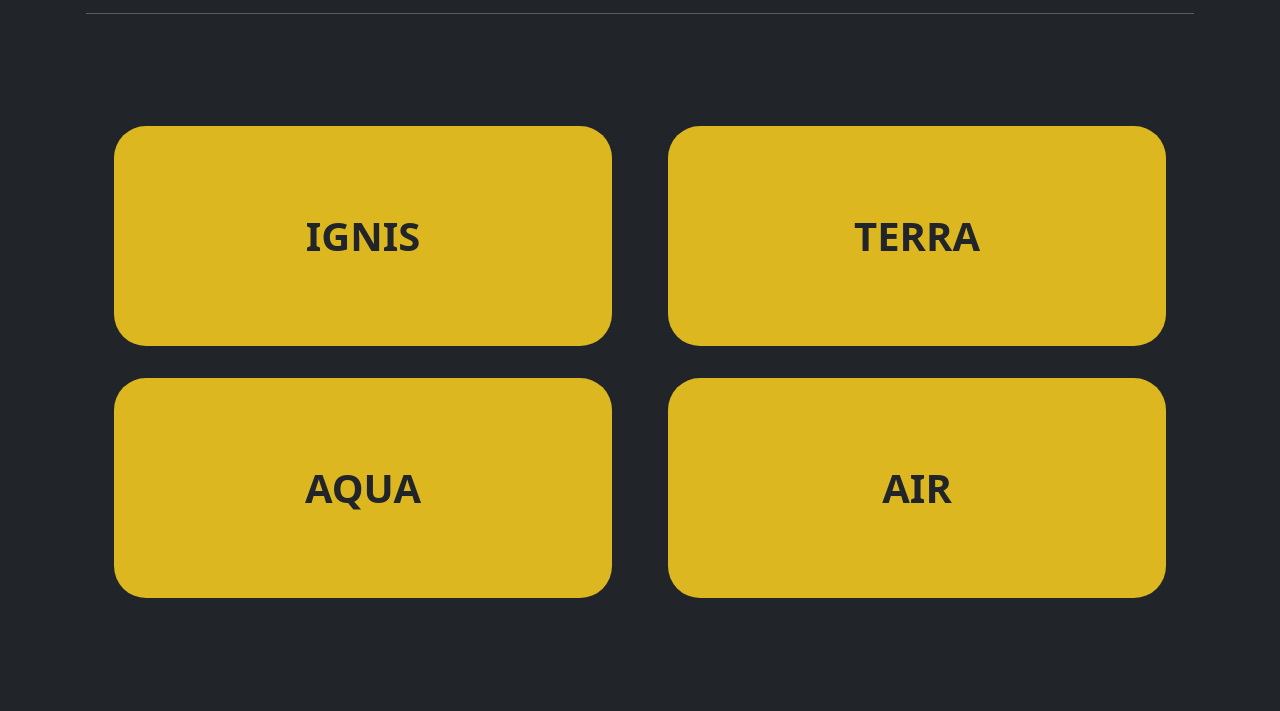
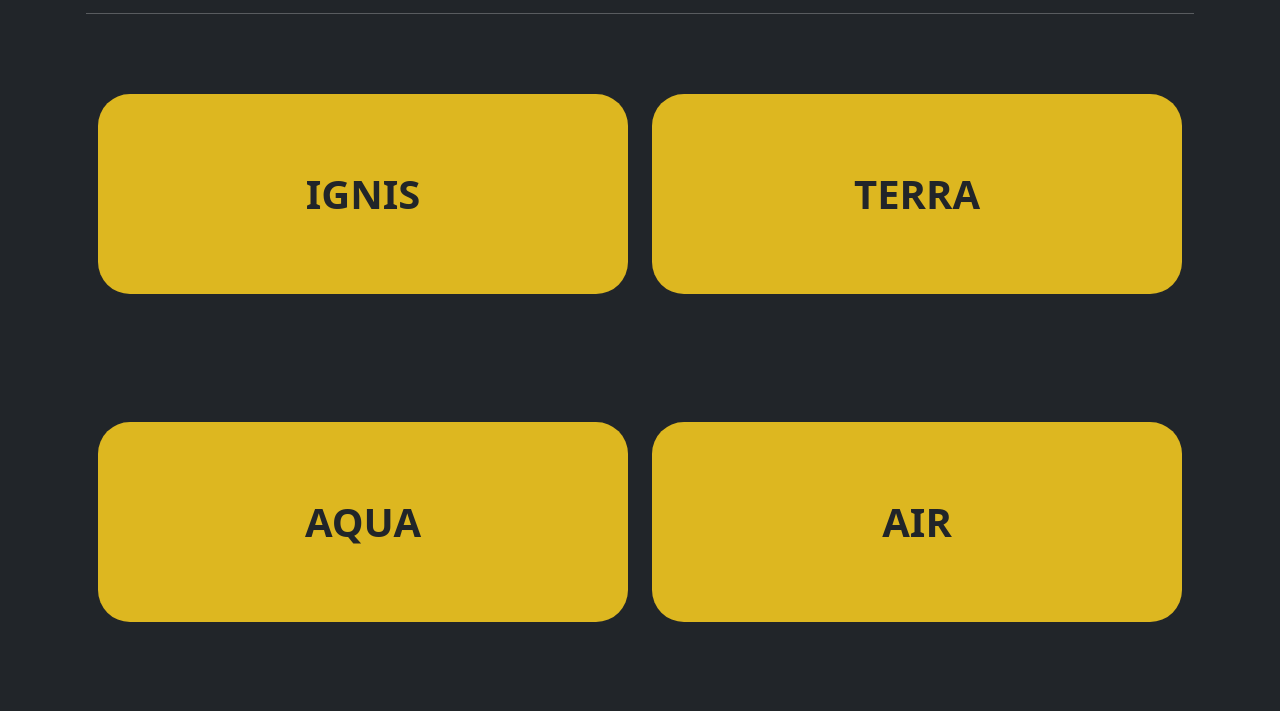
Before and after one commit to GermanOrdo/butique-gym, a plain HTML site: page pages/espacios.html in a window 1280 px wide. Shown: the part 89-800 px from the top of the page. Drawn offline with nearby package versions, Linux system fonts and the light colour scheme.

Commit message:
website 4.3

```diff
--- a/estilo/style.css
+++ b/estilo/style.css
@@ -49,10 +49,9 @@ html{
 /*espacios*/
 .circle{
     border-radius: 2rem;
-    height: 100%;
-    width: 100%;
-    margin: 5rem auto;
+    margin: 4rem auto;
     background-color: rgb(221, 183, 32);
+    height: 25vh;
 }
 .encabezado, .piePag {
     border-radius: 1.5rem;
--- a/pages/espacios.html
+++ b/pages/espacios.html
@@ -37,15 +37,15 @@
             </div>
         </header>
         <hr>
-        <section class="container-fluid bodyC sectionEsp">
+        <section class="container bodyC">
             <div class="row">
-                <div class="col m-3">
+                <div class="col-6">
                     <a class="text-decoration-none" href="./espacios-ignis.html">
                     <div class="circle ignis fs-1 text-dark justify-content-center d-flex align-items-center botonEsp">
                         <strong>IGNIS</strong>
                     </div></a>
                 </div>
-                <div class="col m-3">
+                <div class="col-6">
                     <a class="text-decoration-none" href="./espacios-terra.html">
                     <div class="circle terra fs-1 text-dark justify-content-center d-flex align-items-center botonEsp">
                         <strong>TERRA</strong>
@@ -53,13 +53,13 @@
                 </div>
             </div>
             <div class="row">
-                <div class="col m-3">
+                <div class="col-6">
                     <a class="text-decoration-none" href="./espacios-aqua.html">
                     <div class="circle aqua fs-1 text-dark justify-content-center d-flex align-items-center botonEsp">
                         <strong>AQUA</strong>
                     </div></a>
                 </div>
-                <div class="col m-3">
+                <div class="col-6">
                     <a class="text-decoration-none" href="./espacios-air.html">
                     <div class="circle air fs-1 text-dark justify-content-center d-flex align-items-center botonEsp">
                         <strong>AIR</strong>
```
